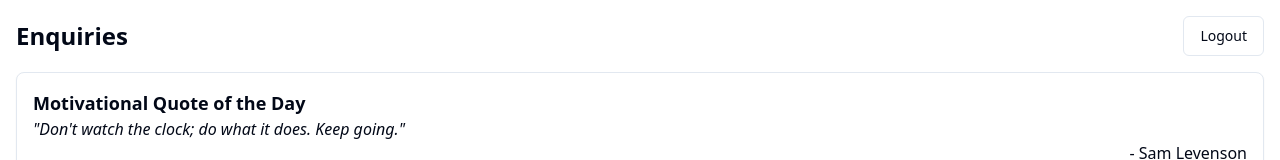
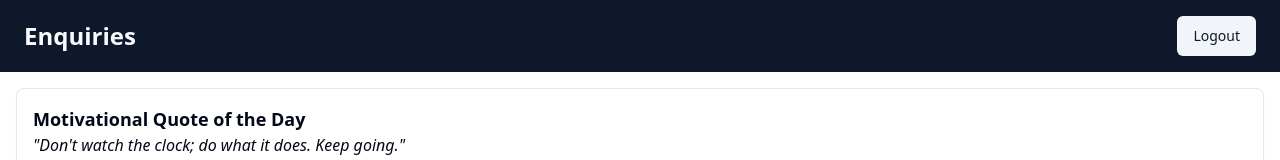
Before and after one commit to GPT-Engineer-App/tsvglobal-crm-enquiry, a React (Vite) app: page / in a window 1280 px wide. Shown: the top 160 px of the page. Built offline with nearby package versions, Linux system fonts and the light colour scheme; no server answers; the database is empty; sample sign-in values are in the browser's storage.

Commit message:
Add top bar for title and logout
Implemented a top bar that displays the "Enquiries" title and a logout button for improved navigation and accessibility.
[skip gpt_engineer]

```diff
--- a/src/pages/Index.jsx
+++ b/src/pages/Index.jsx
@@ -123,12 +123,13 @@ const Index = () => {
   if (!user) return null;
 
   return (
-    <div className="container mx-auto p-4">
-      <div className="flex justify-between items-center mb-4">
+    <div className="flex flex-col min-h-screen">
+      <header className="bg-primary text-primary-foreground py-4 px-6 flex justify-between items-center">
         <h1 className="text-2xl font-bold">Enquiries</h1>
-        <Button onClick={handleLogout} variant="outline">Logout</Button>
-      </div>
-      <QuoteOfTheDay />
+        <Button onClick={handleLogout} variant="secondary">Logout</Button>
+      </header>
+      <main className="flex-grow container mx-auto p-4">
+        <QuoteOfTheDay />
       <AdvancedSearch
         onSearch={setSearchCriteria}
         savedSearches={savedSearches}
@@ -156,7 +157,8 @@ const Index = () => {
           onCancel={() => { setIsFormOpen(false); setSelectedEnquiry(null); }}
         />
       )}
-      <Toaster />
+        <Toaster />
+      </main>
     </div>
   );
 };
```
